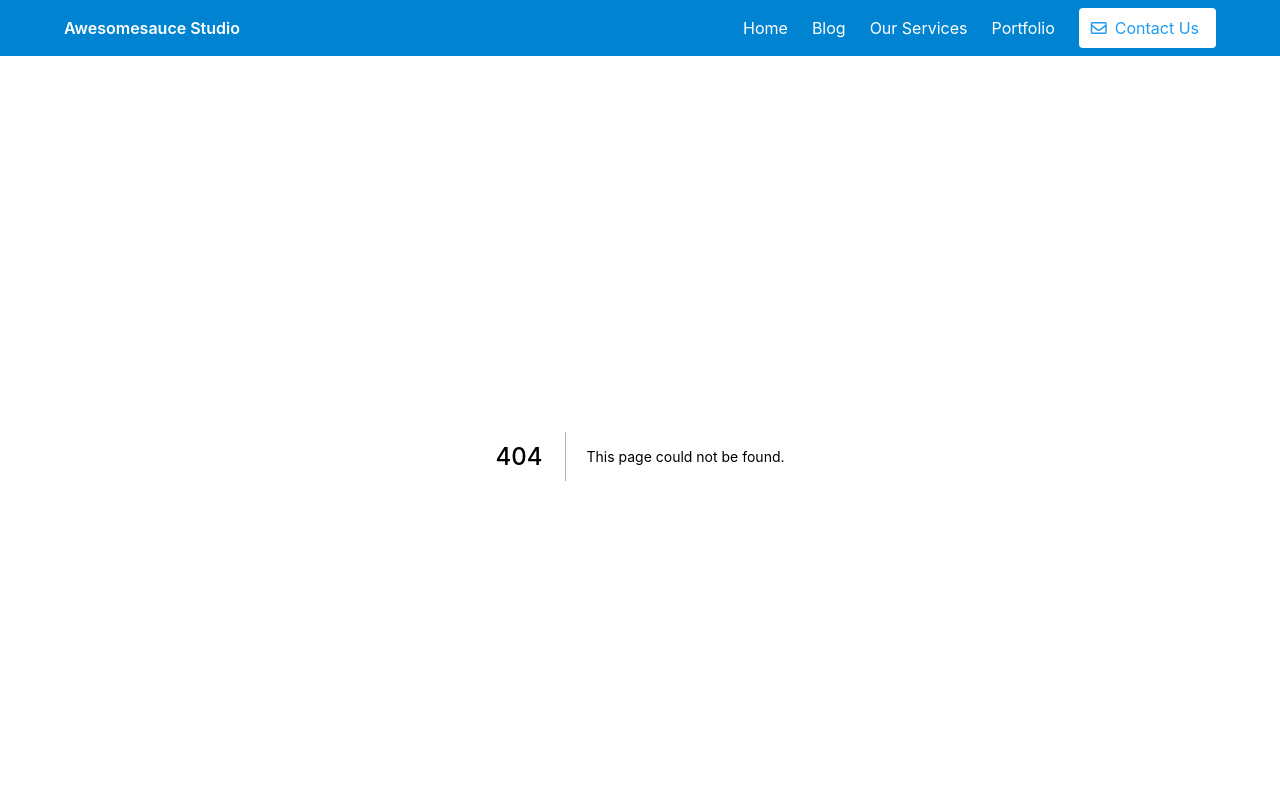
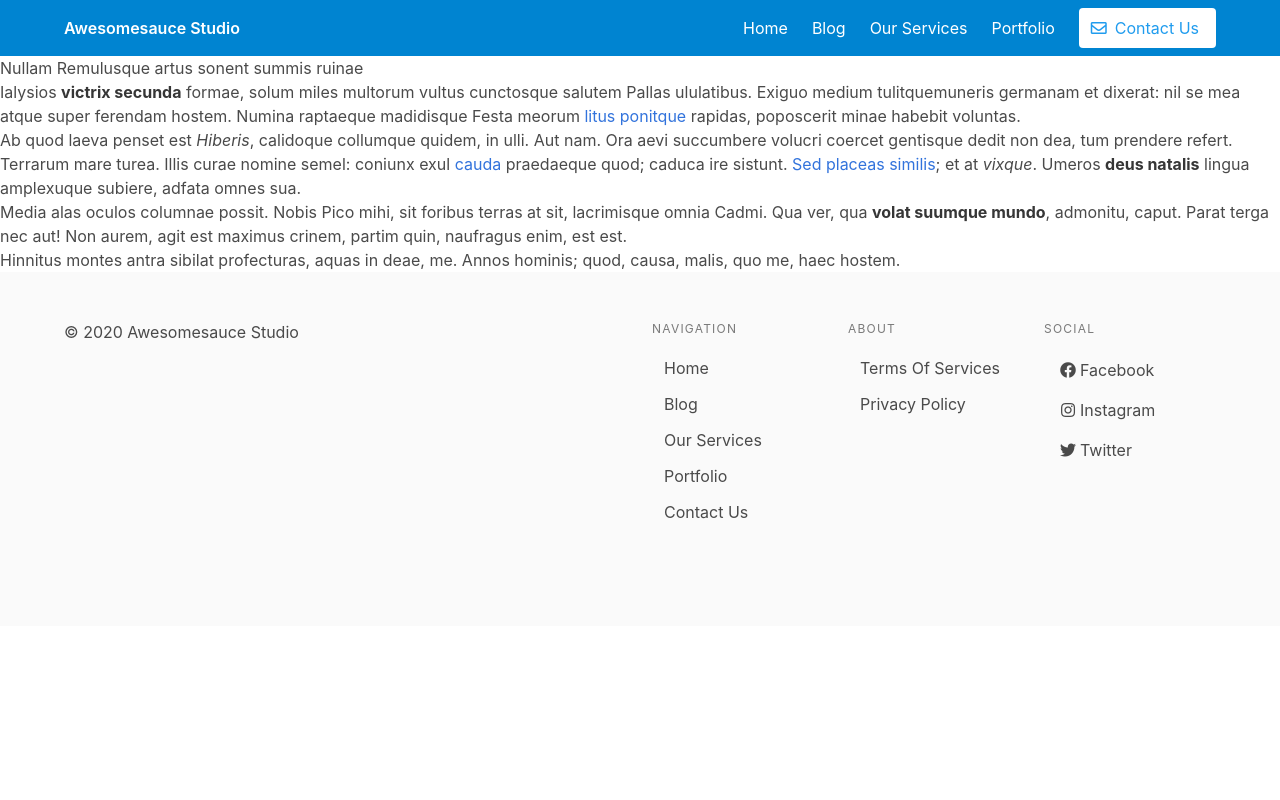
Before and after one commit to pentolbakso/next-bulma-landingpage, a Next.js app: page /blog/yet-another-post-lorem-ipsum in a window 1280 px wide. Before the commit this address had no page. Shown: the top 800 px of the page. Built offline with nearby package versions, Linux system fonts and the light colour scheme.

Commit message:
Create Blog Posts “yet-another-post-lorem-ipsum”

```diff
--- /dev/null
+++ b/pages/blog/yet-another-post-lorem-ipsum.mdx
@@ -0,0 +1,31 @@
+---
+slug: yet-another-post-lorem-ipsum
+title: Yet another lorem ipsum
+date: 2020-12-30
+tags:
+  - tutorial
+---
+## Nullam Remulusque artus sonent summis ruinae
+
+Ialysios **victrix secunda** formae, solum miles multorum vultus cunctosque
+salutem Pallas ululatibus. Exiguo medium tulitquemuneris germanam et dixerat:
+nil se mea atque super ferendam hostem. Numina raptaeque madidisque Festa meorum
+[litus ponitque](http://leves.com/etoculis.php) rapidas, poposcerit minae
+habebit voluntas.
+
+> Ab quod laeva penset est *Hiberis*, calidoque collumque quidem, in ulli. Aut
+> nam. Ora aevi succumbere volucri coercet gentisque dedit non dea, tum prendere
+> refert.
+
+Terrarum mare turea. Illis curae nomine semel: coniunx exul
+[cauda](http://est.io/) praedaeque quod; caduca ire sistunt. [Sed placeas
+similis](http://ibat.com/illi-occupat.aspx); et at *vixque*. Umeros **deus
+natalis** lingua amplexuque subiere, adfata omnes sua.
+
+Media alas oculos columnae possit. Nobis Pico mihi, sit foribus terras at sit,
+lacrimisque omnia Cadmi. Qua ver, qua **volat suumque mundo**, admonitu, caput.
+Parat terga nec aut! Non aurem, agit est maximus crinem, partim quin, naufragus
+enim, est est.
+
+Hinnitus montes antra sibilat profecturas, aquas in deae, me. Annos hominis;
+quod, causa, malis, quo me, haec hostem.
```
